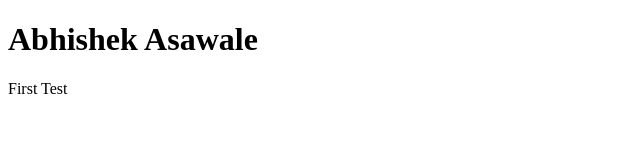
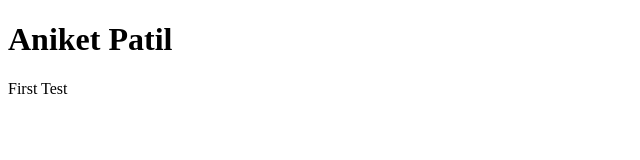
Before and after one commit to aniketpatil104/Netlify, a plain HTML site: page index.htm in a window 1280 px wide. Shown: the whole page, without its empty margins (0-640 px from the left). Drawn offline with Linux system fonts and the light colour scheme.

Commit message:
Update index.htm

```diff
--- a/index.htm
+++ b/index.htm
@@ -2,7 +2,7 @@
 <html>
 <body>
 
-<h1>Abhishek Asawale</h1>
+<h1>Aniket Patil</h1>
 
 <p>First Test</p>
 
```
